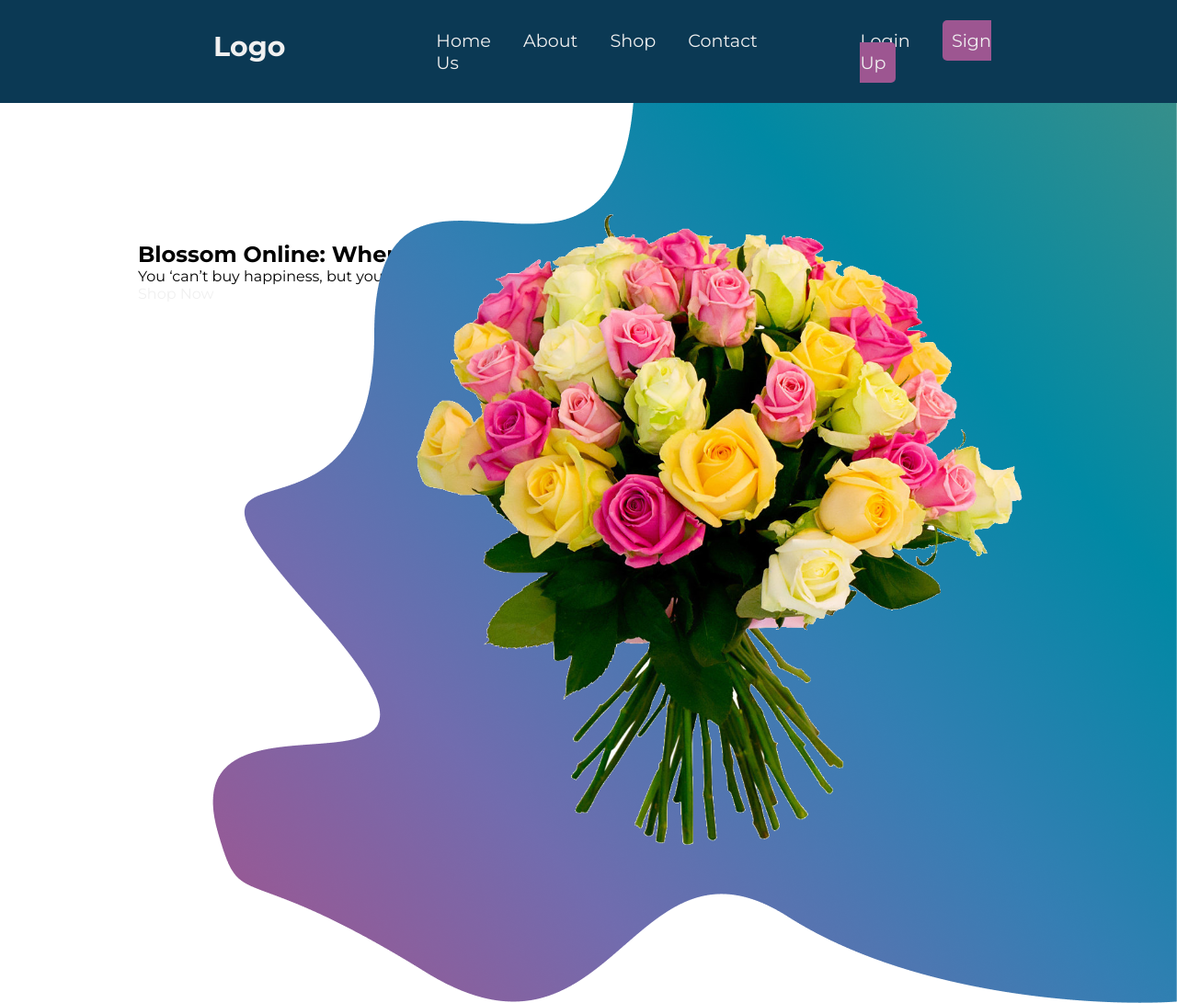
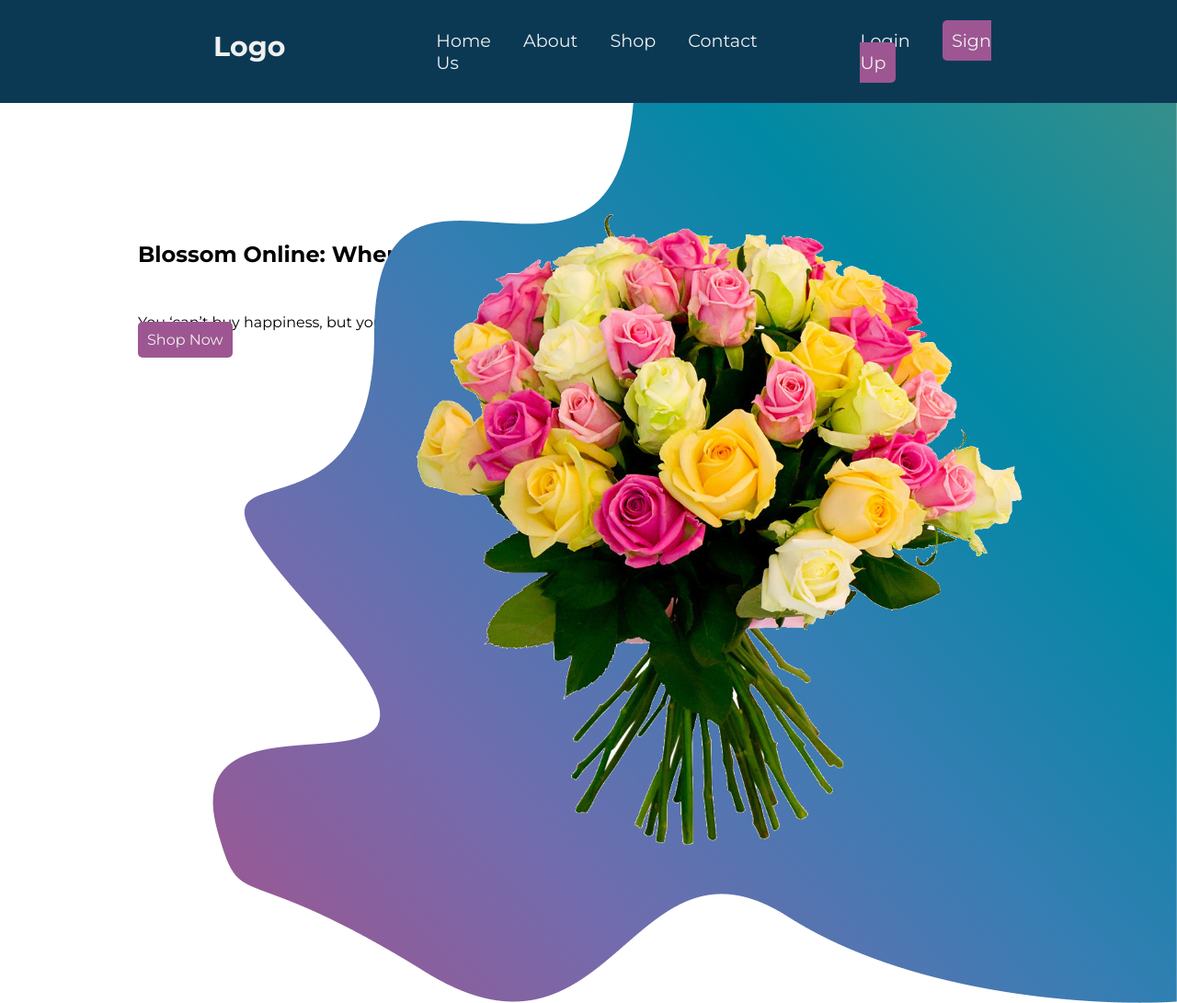
Before and after one commit to jcdechitan/kodego-web-design, a plain HTML site: page index.html in a window 1280 px wide. Shown: the top 1091 px of the page at 92% size. Drawn offline with Linux system fonts and the light colour scheme.

Commit message:
Flower shop

```diff
--- a/kodego-web-design.html
+++ b/index.html
@@ -66,6 +66,7 @@
         display: flex;
         align-items: center;
         padding: 50px;
+        z-index: 1;
       }
       #Flower {
         height: 700px;
@@ -77,6 +78,16 @@
         margin: 100px;
         top: 120px;
         left: 50px;
+      }
+      div.display a {
+        padding: 10px;
+        background-color: #9d5691;
+        border-radius: 5px;
+      }
+      .HomeDisplay h1,
+      p,
+      #shop {
+        margin-top: 50px;
       }
     </style>
   </head>
```
